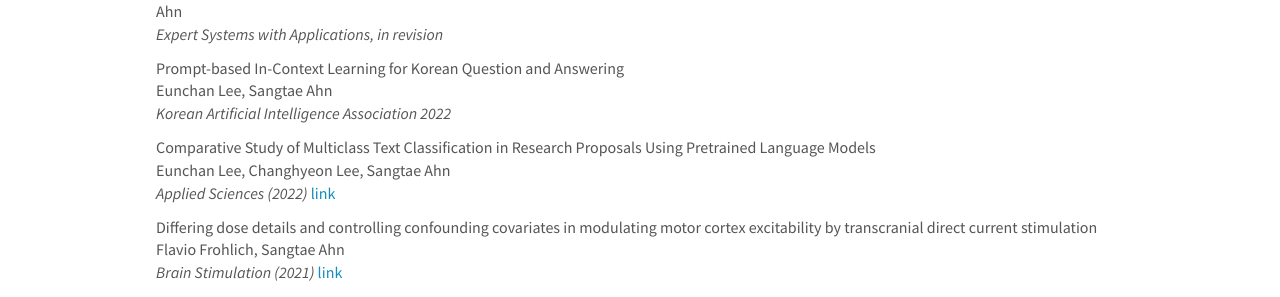
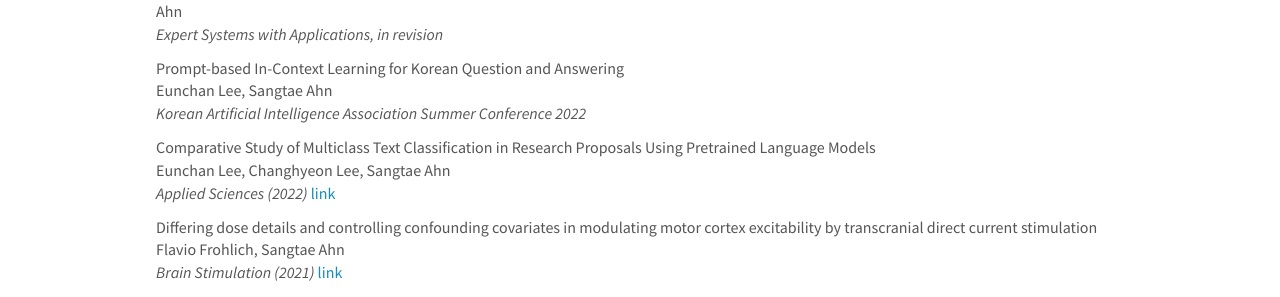
Before and after one commit to KNU-BrainAI/knu-brainai.github.io, a Jekyll site: the page built from _pages/publications.md, in a window 1280 px wide and 900 px high, scrolled down 385 px. Shown: the part 157-454 px from the top of the window. Built offline with Jekyll 4.4.1, drawn with Linux system fonts in a browser that asks for light colours; nearby versions of some CDN libraries.

Commit message:
Update publist.yml

```diff
--- a/_data/publist.yml
+++ b/_data/publist.yml
@@ -18,7 +18,7 @@
 
 - title: "Prompt-based In-Context Learning for Korean Question and Answering"
   authors: Eunchan Lee, Sangtae Ahn
-  journal: Korean Artificial Intelligence Association 2022
+  journal: Korean Artificial Intelligence Association Summer Conference 2022
 
 - title: "Comparative Study of Multiclass Text Classification in Research Proposals Using Pretrained Language Models"
   authors: Eunchan Lee, Changhyeon Lee, Sangtae Ahn
```
